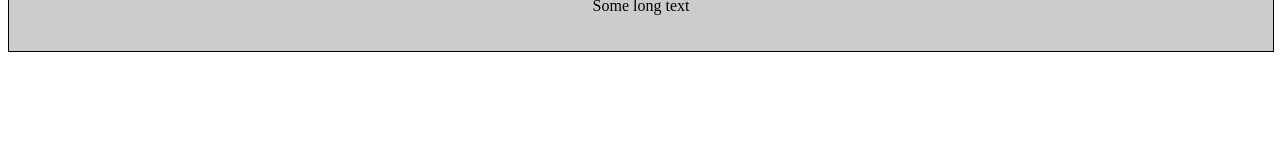
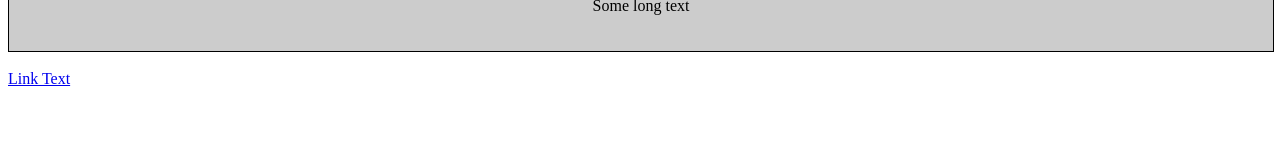
Before and after one commit to dzarezenko/beetroot_lesson_46-slots_dynamic_components, a Vue app: page / in a window 1280 px wide. Shown: the part 130-290 px from the top of the page. Built offline with nearby package versions, Linux system fonts and the light colour scheme.

Commit message:
Custom link example

```diff
--- a/src/App.vue
+++ b/src/App.vue
@@ -4,11 +4,16 @@
       <h1 slot="quoteTitle">{{ quoteTitleVal }}</h1>
       <p slot="quoteText">{{ quoteTextVal }}</p>
     </Quote>
+    <br />
+
+    <my-link url="http://google.com"><i class="fa fa-user" /> Link Text</my-link>
+
   </div>
 </template>
 
 <script>
 import Quote from "@/components/Quote";
+import MyLink from "@/components/MyLink";
 
 export default {
   data() {
@@ -19,6 +24,7 @@ export default {
   },
   components: {
     Quote,
+    myLink: MyLink,
   },
 }
 </script>
--- /dev/null
+++ b/src/components/MyLink.vue
@@ -0,0 +1,14 @@
+<template>
+  <a :href="url"><slot /></a>
+</template>
+
+<script>
+export default {
+  props: {
+    url: {
+      type: String,
+      required: true,
+    },
+  },
+}
+</script>
```
